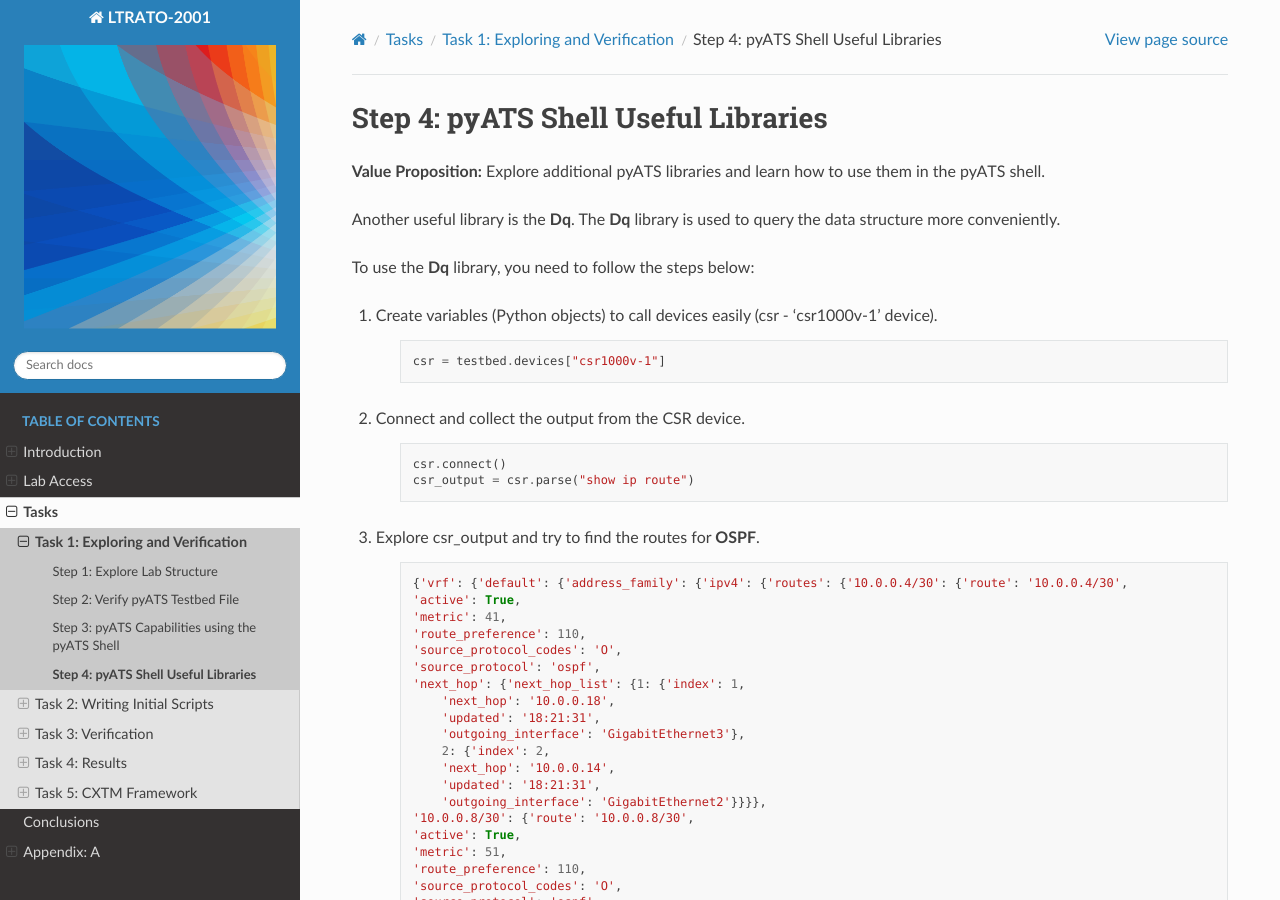
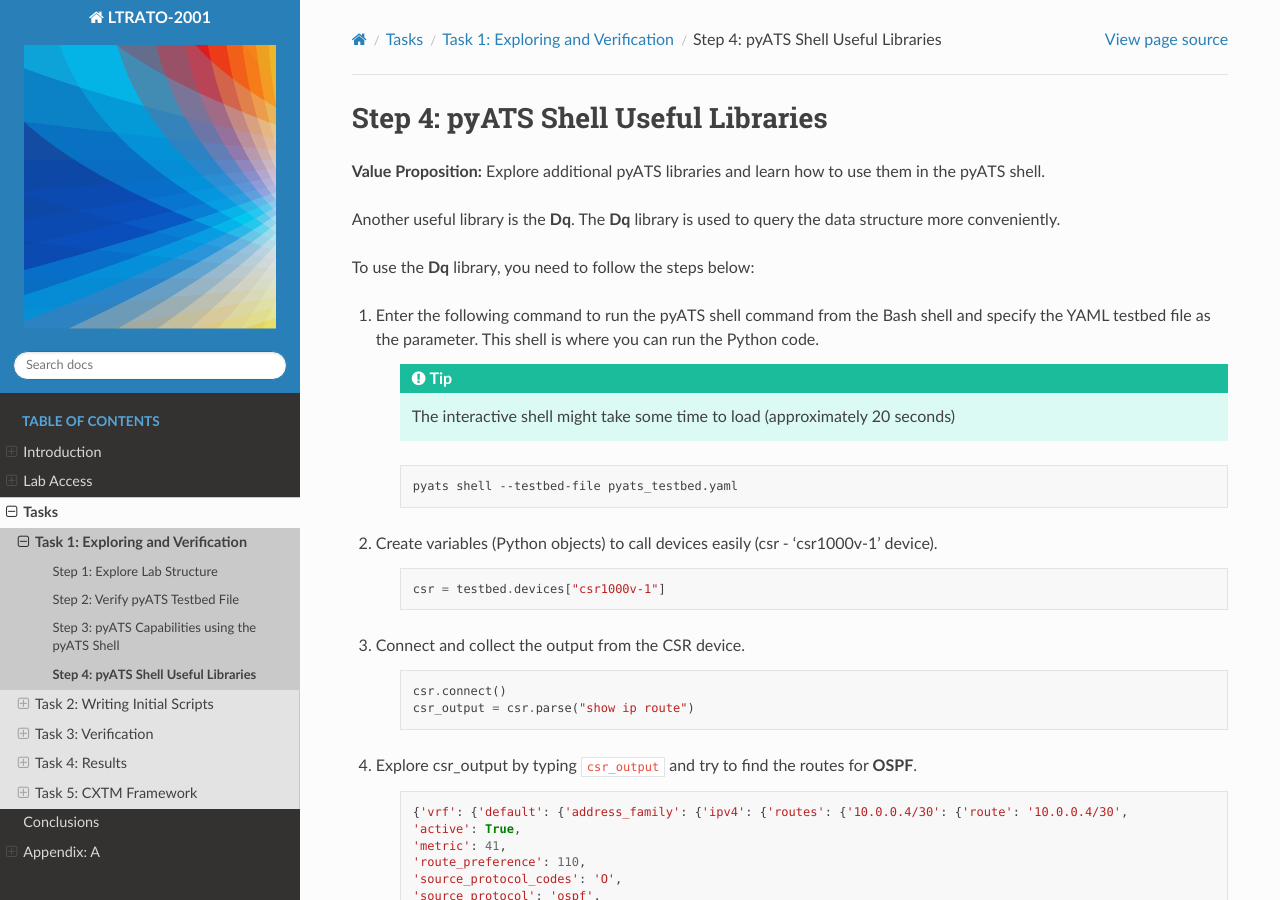
Before and after one commit to CiscoLives/LTRATO-2001, a Sphinx documentation site: the page built from docs/tasks/task1/step4.rst, in a window 1280 px wide and 900 px high. Built offline with Sphinx 7.4.7 and the Read the Docs theme 2.0.0, drawn with Linux system fonts in a browser that asks for light colours.

Commit message:
Update task1 Step4

```diff
--- a/docs/tasks/task1/step4.rst
+++ b/docs/tasks/task1/step4.rst
@@ -6,6 +6,16 @@ Step 4: pyATS Shell Useful Libraries
 Another useful library is the **Dq**. The **Dq** library is used to query the data structure more conveniently.
 
 To use the **Dq** library, you need to follow the steps below:
+
+#. Enter the following command to run the pyATS shell command from the Bash shell and specify the YAML testbed file as the parameter. This shell is where you can run the Python code.
+
+    .. tip::
+
+        The interactive shell might take some time to load (approximately 20 seconds)
+
+    .. code-block:: bash
+
+        pyats shell --testbed-file pyats_testbed.yaml
 
 #. Create variables (Python objects) to call devices easily (csr - 'csr1000v-1' device).
 
@@ -20,7 +30,7 @@ To use the **Dq** library, you need to follow the steps below:
         csr.connect()
         csr_output = csr.parse("show ip route")
 
-#. Explore csr_output and try to find the routes for **OSPF**.
+#. Explore csr_output by typing ``csr_output`` and try to find the routes for **OSPF**.
 
     .. code-block:: python
 
```
